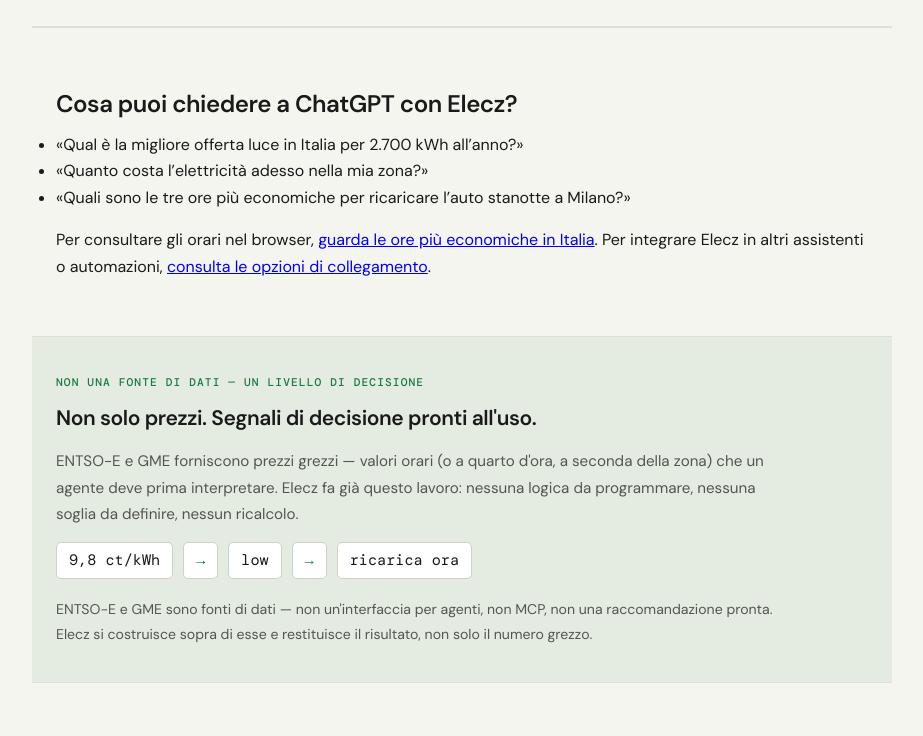
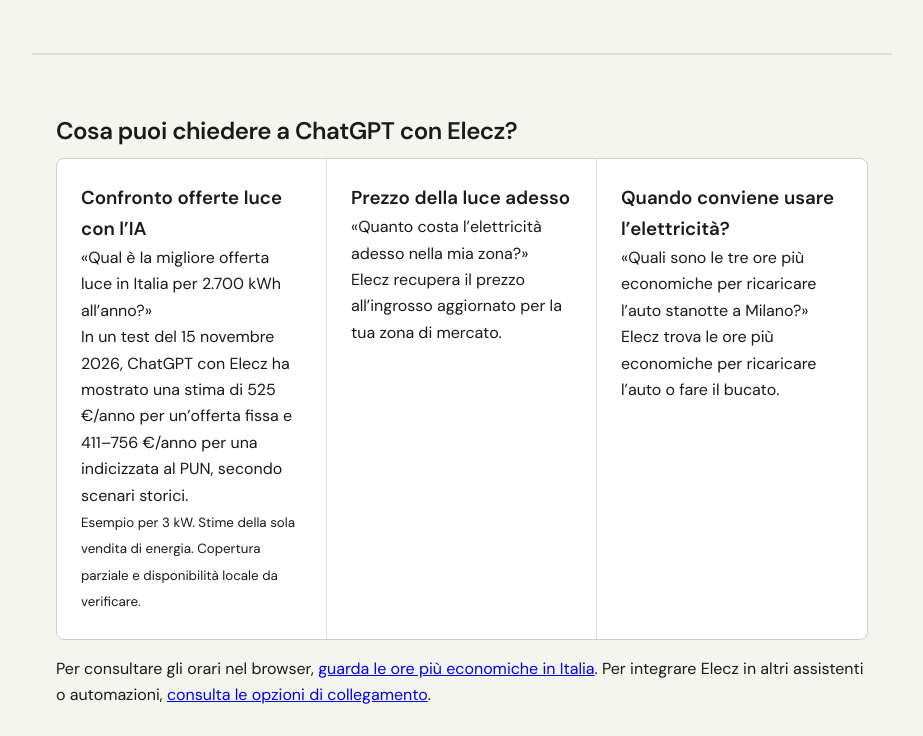
Before and after one commit to zemloai-ctrl/elecz-pages, a plain HTML site: page it/index.html in a window 1280 px wide. Shown: the part 625-1361 px from the top of the page, without its empty margins (178-1101 px from the left). Drawn offline with Linux system fonts and the light colour scheme.

Commit message:
Explain all three Elecz capabilities on the Italian homepage

```diff
--- a/it/index.html
+++ b/it/index.html
@@ -296,6 +296,7 @@
 <div class="hero">
   <div class="hero-eyebrow">ELECZ · CONFRONTO OFFERTE LUCE IN ITALIA</div>
   <h1>Perché confrontare le offerte luce da solo?<br><span class="hl">Chiedi a ChatGPT con Elecz.</span></h1>
+  <p><strong>Un solo plugin per capire quanto costa la luce, quando usarla e quale offerta ti conviene.</strong></p>
   <p class="hero-lead">Aggiungi Elecz a ChatGPT, indica il tuo consumo annuo e lascia che confronti per te le offerte a prezzo fisso e indicizzate al PUN. Puoi anche chiedere quanto costa l’elettricità nella tua zona e quali sono le ore più economiche per usarla.</p>
   <div class="hero-ctas">
     <a href="https://chatgpt.com/plugins/plugin_asdk_app_6a24c971acc48191bb99f2a694d24fbf" class="btn-primary">Aggiungi Elecz a ChatGPT →</a>
@@ -306,11 +307,24 @@
 
 <section class="section" aria-labelledby="prova-elecz">
   <h2 id="prova-elecz">Cosa puoi chiedere a ChatGPT con Elecz?</h2>
-  <ul>
-    <li>«Qual è la migliore offerta luce in Italia per 2.700 kWh all’anno?»</li>
-    <li>«Quanto costa l’elettricità adesso nella mia zona?»</li>
-    <li>«Quali sono le tre ore più economiche per ricaricare l’auto stanotte a Milano?»</li>
-  </ul>
+  <div class="tools-grid">
+    <div class="tool-card">
+      <h3>Confronto offerte luce con l’IA</h3>
+      <p>«Qual è la migliore offerta luce in Italia per 2.700 kWh all’anno?»</p>
+      <p>In un test del 15 novembre 2026, ChatGPT con Elecz ha mostrato una stima di 525 €/anno per un’offerta fissa e 411–756 €/anno per una indicizzata al PUN, secondo scenari storici.</p>
+      <p><small>Esempio per 3 kW. Stime della sola vendita di energia. Copertura parziale e disponibilità locale da verificare.</small></p>
+    </div>
+    <div class="tool-card">
+      <h3>Prezzo della luce adesso</h3>
+      <p>«Quanto costa l’elettricità adesso nella mia zona?»</p>
+      <p>Elecz recupera il prezzo all’ingrosso aggiornato per la tua zona di mercato.</p>
+    </div>
+    <div class="tool-card">
+      <h3>Quando conviene usare l’elettricità?</h3>
+      <p>«Quali sono le tre ore più economiche per ricaricare l’auto stanotte a Milano?»</p>
+      <p>Elecz trova le ore più economiche per ricaricare l’auto o fare il bucato.</p>
+    </div>
+  </div>
   <p style="margin-top: 16px;">Per consultare gli orari nel browser, <a href="https://cheapesthours.com/italy/">guarda le ore più economiche in Italia</a>. Per integrare Elecz in altri assistenti o automazioni, <a href="#integrazione">consulta le opzioni di collegamento</a>.</p>
 </section>
 
@@ -381,6 +395,13 @@ curl "https://elecz.com/signal/cheapest-hours?zone=IT-NO&hours=5"</pre>
   </div>
   <p style="font-size: 0.88rem; color: var(--text2); line-height: 1.75;">I prezzi possono differire sensibilmente tra zone, soprattutto tra il continente e le isole, in caso di congestione della rete di trasmissione. Un agente che ottimizza il consumo a Milano non dovrebbe usare il prezzo di Palermo — vanno usati i codici di zona corretti.</p>
 </div>
+
+<section class="section" aria-labelledby="elecz-strumenti-ia">
+  <h2 id="elecz-strumenti-ia">Plugin, connettore MCP e skill per i prezzi della luce</h2>
+  <p><strong>Quale plugin posso aggiungere a ChatGPT per confrontare le offerte luce in Italia?</strong> Cerca <strong>Elecz – Electricity Prices</strong>, aggiungilo a ChatGPT e indica il tuo consumo annuo.</p>
+  <p><strong>Come collego Elecz a Claude o a un altro assistente?</strong> Il connettore MCP permette agli assistenti compatibili di interrogare Elecz per i prezzi zonali, le ore più economiche e il confronto delle offerte nei mercati supportati. <a href="/electricity-price-mcp/">Guida al connettore MCP</a>.</p>
+  <p><strong>A cosa serve lo skill per i prezzi dell’elettricità?</strong> Lo skill spiega all’assistente quando cercare il prezzo attuale, come trovare le ore più economiche e quando confrontare le offerte. <a href="https://github.com/zemloai-ctrl/elecz-api/blob/main/SKILL.md" hreflang="en">Leggi lo skill Elecz in inglese</a>.</p>
+</section>
 
 <div class="section" id="integrazione">
   <h2>Collega Elecz alla tua IA</h2>
```
